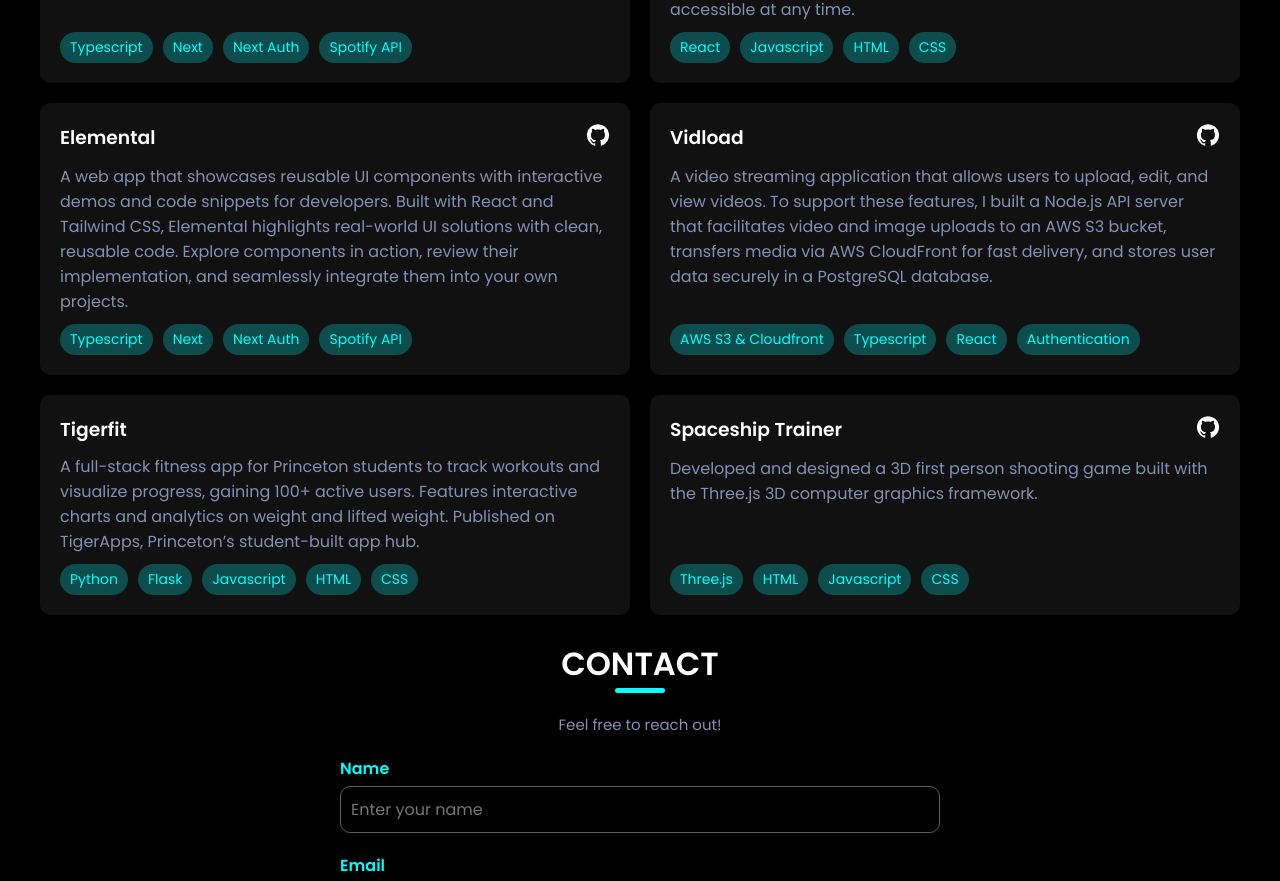
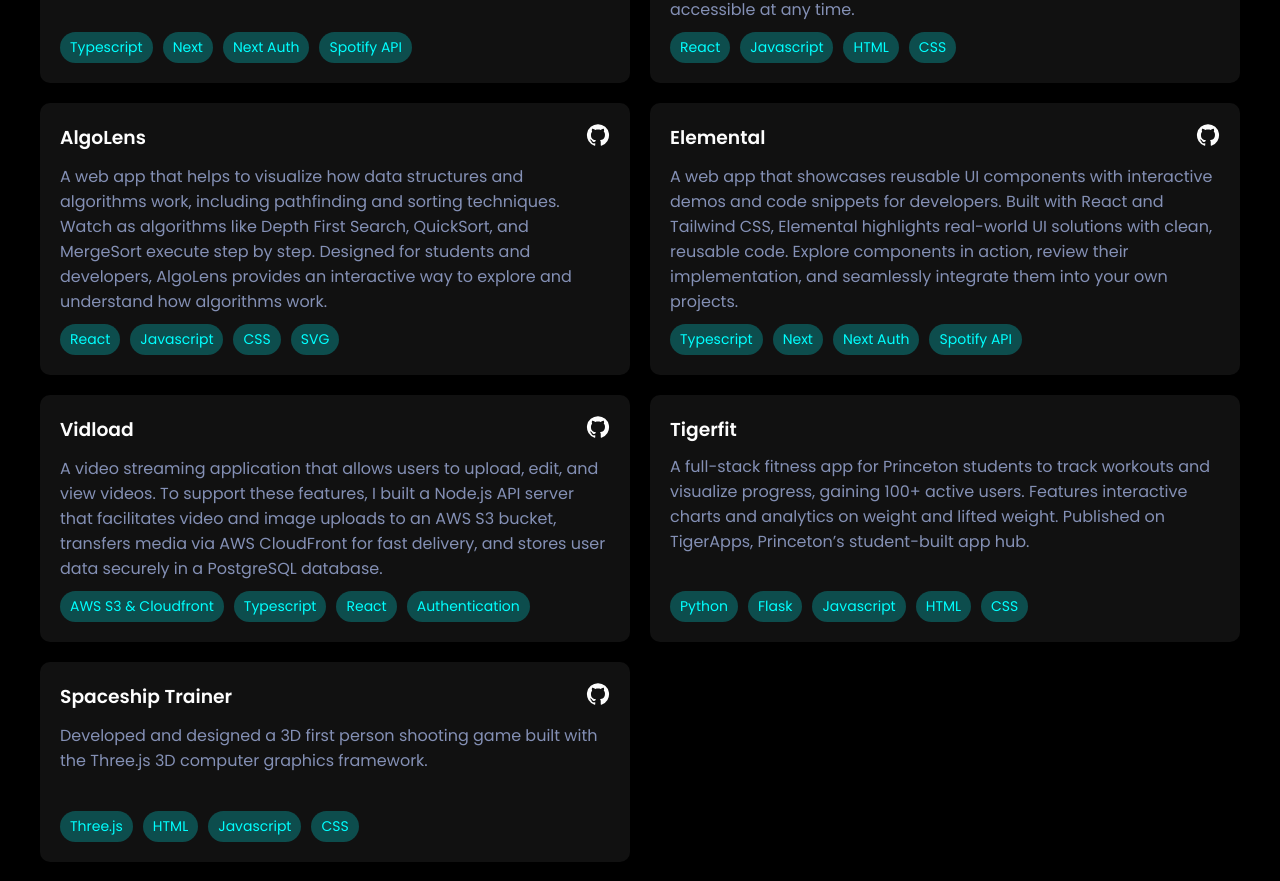
Before and after one commit to kevincas01/portfolio, a React (Create React App) app: page / in a window 1280 px wide. Shown: the part 2879-3760 px from the top of the page. Built offline with nearby package versions, Linux system fonts and the light colour scheme; the HTML template or start-up script is replaced by a standard one.

Commit message:
Add Algolens to projects

```diff
--- a/src/Components/Projects.js
+++ b/src/Components/Projects.js
@@ -17,6 +17,12 @@
       imagePath: "/projects/unlimited1.png",
       githubLink: "https://github.com/kevincas01/gamecenter-single-player",
       siteLink: "https://gamecenter-single-player.vercel.app/",
+    },
+    {
+      title: "AlgoLens",
+      description: `A web app that helps to visualize how data structures and algorithms work, including pathfinding and sorting techniques. Watch as algorithms like Depth First Search, QuickSort, and MergeSort execute step by step. Designed for students and developers, AlgoLens provides an interactive way to explore and understand how algorithms work.`,
+      skills: ["React", "Javascript", "CSS", "SVG"],
+      githubLink: "https://github.com/kevincas01/AlgoLens",
     },
     {
       title: "Elemental",
```
